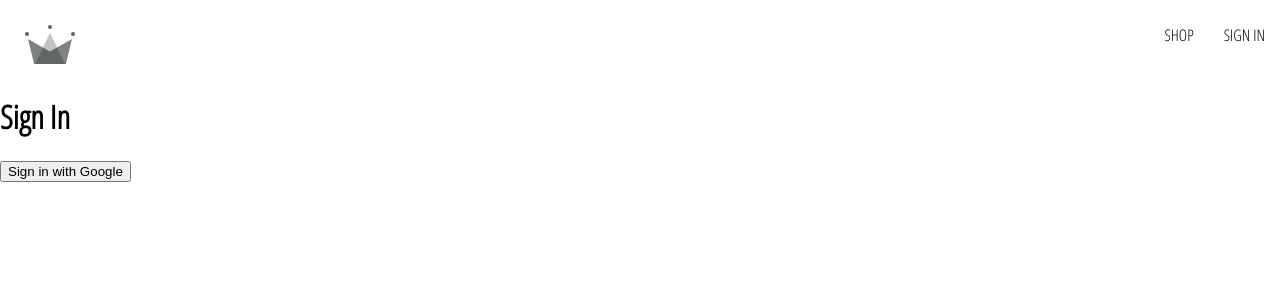
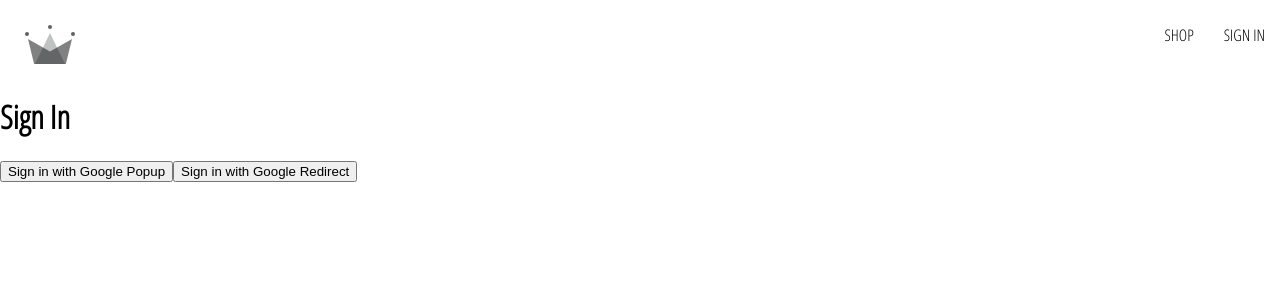
Before and after one commit to r1tch/react-course-crwn-clothing, a React (Create React App) app: page /sign-in in a window 1280 px wide. Shown: the top 300 px of the page. Built offline with nearby package versions, Linux system fonts and the light colour scheme.

Commit message:
Google redirect auth - to be removed

```diff
--- a/src/routes/sign-in/sign-in.component.jsx
+++ b/src/routes/sign-in/sign-in.component.jsx
@@ -1,15 +1,38 @@
-import { signInWithGooglePopup, createUserDocumentFromAuth } from "../../utils/firebase/firebase.utils";
+import { useEffect } from "react";
+import { getRedirectResult } from "firebase/auth";
 
+import {
+  auth,
+  signInWithGooglePopup,
+  signInWithGoogleRedirect,
+  createUserDocumentFromAuth,
+} from "../../utils/firebase/firebase.utils";
 
 const SignIn = () => {
+  useEffect(() => {
+    async function gr() {
+      const response = await getRedirectResult(auth);
+      console.log(response);
+      if (response) {
+        const userDocRef = await createUserDocumentFromAuth(response.user);
+
+      }
+    }
+    gr();
+  }, []);
+
   const logGoogleUser = async () => {
-    const {user} = await signInWithGooglePopup();
+    const { user } = await signInWithGooglePopup();
     const userDocRef = await createUserDocumentFromAuth(user);
   };
+
   return (
     <div>
       <h1>Sign In</h1>
-      <button onClick={logGoogleUser}>Sign in with Google</button>
+      <button onClick={logGoogleUser}>Sign in with Google Popup</button>
+      <button onClick={signInWithGoogleRedirect}>
+        Sign in with Google Redirect
+      </button>
     </div>
   );
 };
--- a/src/utils/firebase/firebase.utils.jsx
+++ b/src/utils/firebase/firebase.utils.jsx
@@ -4,6 +4,7 @@
   signIn,
   signInWithPopup,
   GoogleAuthProvider,
+  signInWithRedirect,
 } from "firebase/auth";
 
 import { getFirestore, doc, getDoc, setDoc } from "firebase/firestore";
@@ -20,13 +21,14 @@
 
 const firebaseApp = initializeApp(firebaseConfig);
 
-const provider = new GoogleAuthProvider();
-provider.setCustomParameters({
+const googleProvider = new GoogleAuthProvider();
+googleProvider.setCustomParameters({
   prompt: "select_account",
 });
 
 export const auth = getAuth();
-export const signInWithGooglePopup = () => signInWithPopup(auth, provider);
+export const signInWithGooglePopup = () => signInWithPopup(auth, googleProvider);
+export const signInWithGoogleRedirect = () => signInWithRedirect(auth, googleProvider);
 
 export const db = getFirestore();
 
```
